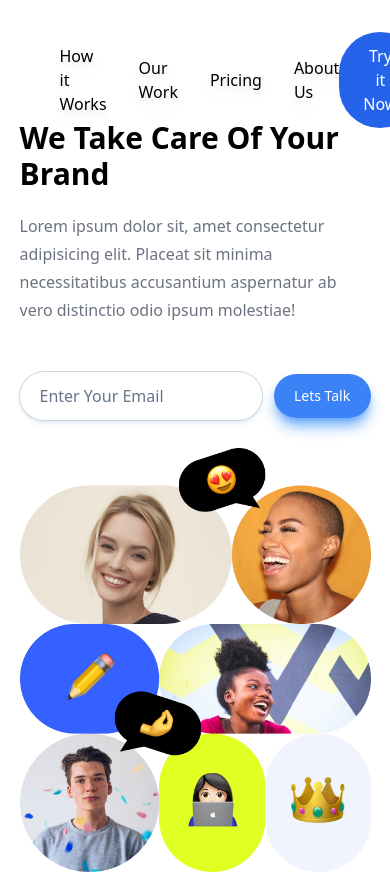
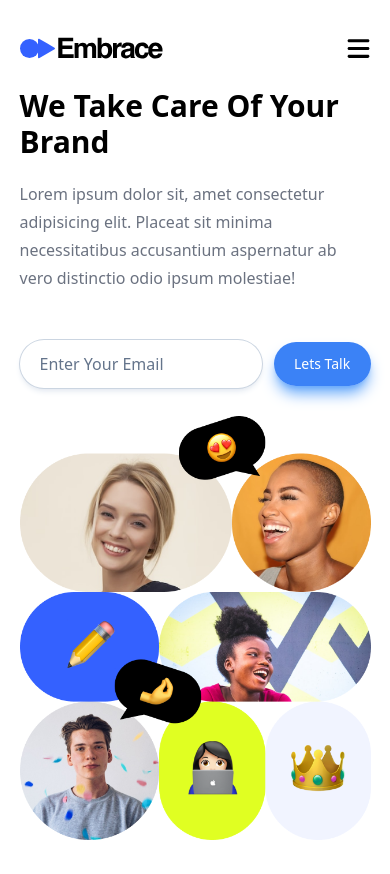
Before and after one commit to vishnubansal001/Embrace, a React (Create React App) app: page / in a window 390 px wide. Shown: the top 874 px of the page. Built offline with nearby package versions, Linux system fonts and the light colour scheme.

Commit message:
navbar responsiveness completed

```diff
--- a/public/index.html
+++ b/public/index.html
@@ -50,7 +50,7 @@
   const cursor = document.querySelector('.cursor');
 
   document.addEventListener('mousemove', e => {
-    cursor.setAttribute("style", "top: " + (e.pageY - 10) + "px; left: " + (e.pageX - 10) + "px;")
+    cursor.setAttribute("style", "top: " + (e.pageY) + "px; left: " + (e.pageX) + "px;")
   })
 
   document.addEventListener('click', () => {
--- a/src/components/Hero.jsx
+++ b/src/components/Hero.jsx
@@ -4,7 +4,7 @@ import people from "../assests/people.png";
 const Hero = () => {
   return (
     <>
-      <div className="w-full flex flex-row items-center mt-6">
+      <div className="w-full flex flex-row items-center md:mt-6 mt-14">
         <div className="md:w-[95%] w-[90%] mx-auto flex flex-col md:flex-row items-center justify-center">
           <div className="flex flex-col items-start md:w-[43%] gap-[3rem] md:mb-0 mb-7">
             <div className="flex flex-col gap-5">
--- a/src/components/Navbar.jsx
+++ b/src/components/Navbar.jsx
@@ -1,31 +1,37 @@
 import React, { useEffect, useState } from "react";
 import embrace from "../assests/embrace.svg";
+import menu from "../assests/menu.svg";
 
 const Navbar = () => {
-  const [navState,setNaveState] = useState(false);
+  const [popupState, setPopupState] = useState(false);
+  const [navState, setNaveState] = useState(false);
   const onNavScroll = () => {
-    if(window.scrollY > 30) {
+    if (window.scrollY > 30) {
       setNaveState(true);
-    }
-    else{
+    } else {
       setNaveState(false);
     }
   };
   useEffect(() => {
-    window.addEventListener('scroll',onNavScroll);
+    window.addEventListener("scroll", onNavScroll);
     return () => {
-      window.removeEventListener('scroll',onNavScroll);
-    }
-  },[])
+      window.removeEventListener("scroll", onNavScroll);
+    };
+  }, []);
+  const onTriggerPopup = () => setPopupState(!popupState);
   return (
     <>
-      <div className={`nav-default ${navState && 'nav-sticky'}`}>
+      <div className={`nav-default ${navState && "nav-sticky"}`}>
         <div className="flex flex-row items-center w-[90%] mx-auto justify-between">
           <div className="flex items-center gap-10">
             <div>
-              <img src={embrace} alt="Embrace/img" className="w-auto h-auto object-fill" />
+              <img
+                src={embrace}
+                alt="Embrace/img"
+                className="w-auto h-auto object-fill"
+              />
             </div>
-            <ul className="flex items-center justify-center gap-8">
+            <ul className="hidden lg:flex items-center justify-center gap-8">
               <li className="font-normal text-black drop-shadow-lg">
                 How it Works
               </li>
@@ -38,13 +44,41 @@ const Navbar = () => {
               </li>
             </ul>
           </div>
+          <div className="border-none hidden lg:flex bg-blue-600 rounded-full py-3 px-6">
+            <button type="button" className="text-white cursor-none">
+              Try it Now
+            </button>
+          </div>
+          <ul className="lg:hidden flex items-center">
+            <li>
+              <img
+                src={menu}
+                onClick={onTriggerPopup}
+                alt=""
+                className="flex items-center justify-center transition-all duration-200 active:scale-90 cursor-pointer"
+              />
+            </li>
+          </ul>
+        </div>
+      </div>
+      <nav
+        className={`fixed top-14 right-14 bg-white bg-opacity-70 opacity-100 z-50 backdrop-filter backdrop-blur-md rounded-lg w-44 h-auto py-5 px-6 lg:hidden items-center justify-center transition-transform duration-500 ${
+          popupState ? "showpopup" : "noshowpopup"
+        }`}
+      >
+        <ul className="lg:hidden flex items-start flex-col gap-3">
+          <li>How it Works</li>
+          <li>Our Work</li>
+          <li>About Us</li>
+          <li>
           <div className="border-none bg-blue-600 rounded-full py-3 px-6">
             <button type="button" className="text-white cursor-none">
               Try it Now
             </button>
           </div>
-        </div>
-      </div>
+          </li>
+        </ul>
+      </nav>
     </>
   );
 };
--- a/src/index.css
+++ b/src/index.css
@@ -16,9 +16,19 @@ body::-webkit-scrollbar-thumb {
   @apply rounded-full bg-gradient-to-tr from-blue-500 to-blue-500;
 }
 .nav-default{
-    @apply flex items-center justify-center relative top-8 lg:top-5 left-0 right-0 transition-all duration-300;
+    @apply flex items-center justify-center relative top-8 lg:top-5 left-0 transition-all duration-300;
   }
   .nav-sticky{
-    @apply bg-white/80 bg-clip-padding backdrop-filter backdrop-blur-sm bg-opacity-20 flex items-center h-[9vh] fixed top-0 left-0 right-0 opacity-100 z-[100] shadow-sm shadow-slate-100;
+    @apply bg-white/80 bg-clip-padding backdrop-filter backdrop-blur-sm bg-opacity-20 flex items-center h-[10vh] mb-20 fixed top-0 left-0 right-0 opacity-100 z-[100] shadow-sm shadow-slate-100;
 
   }
+  .noshowpopup {
+    opacity: 0;
+    visibility: hidden;
+    transform: skewY(3deg) translateY(-30px);
+  }
+  .showpopup{
+    opacity: 1;
+    visibility: visible;
+    transform: skewY(0deg) translateY(10px);
+  }
```
Also changed, not shown: src/assests/menu.svg (added).
